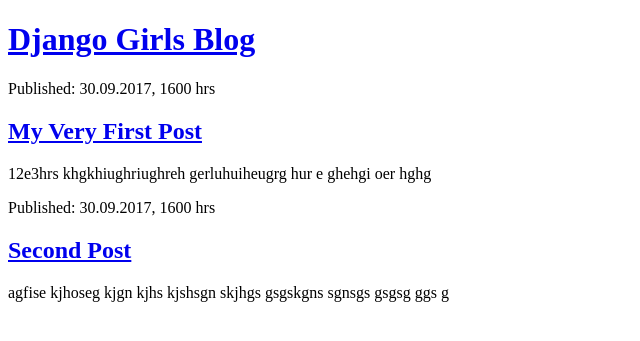
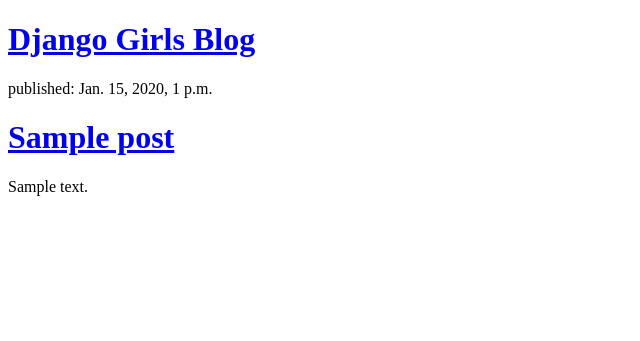
Before and after one commit to tabo94/my-first-blog, a Django app: template blog/templates/blog/post_list.html in a window 1280 px wide. Shown: the top 341 px of the page, without its empty margins (0-640 px from the left). Run offline with Django 3.2, Linux system fonts and the light colour scheme; the template is opened without the code that fills it: values that come from a table or form of the project are taken from there, others are empty; tables that the repository leaves empty hold one stand-in row (values such as "Sample post").

Commit message:
Modified templates to display posts from database.

```diff
--- a/blog/templates/blog/post_list.html
+++ b/blog/templates/blog/post_list.html
@@ -8,15 +8,12 @@
     <div class="">
       <h1><a href="#">Django Girls Blog</a></h1>
     </div>
-    <div class="">
-      <p>Published: 30.09.2017, 1600 hrs</p>
-      <h2><a href="#">My Very First Post</a></h2>
-      <p>12e3hrs khgkhiughriughreh gerluhuiheugrg hur e ghehgi oer hghg</p>
-    </div>
-    <div class="">
-      <p>Published: 30.09.2017, 1600 hrs</p>
-      <h2><a href="#">Second Post</a></h2>
-      <p>agfise kjhoseg kjgn  kjhs kjshsgn skjhgs gsgskgns sgnsgs gsgsg ggs g</p>
-    </div>
+    {% for post in posts %}
+      <div class="">
+        <p>published: {{ post.published_date }}</p>
+        <h1><a href="#">{{ post.title }}</a></h1>
+        <p>{{ post.text|linebreaks }}</p>
+      </div>
+    {% endfor %}
   </body>
 </html>
--- a/blog/views.py
+++ b/blog/views.py
@@ -1,4 +1,7 @@
 from django.shortcuts import render
+from django.utils import timezone
+from .models import Post
 
 def post_list(request):
-    return render(request, 'blog/post_list.html', {})
+    posts = Post.objects.filter(published_date__lte=timezone.now()).order_by('published_date')
+    return render(request, 'blog/post_list.html', {'posts':posts})
```
